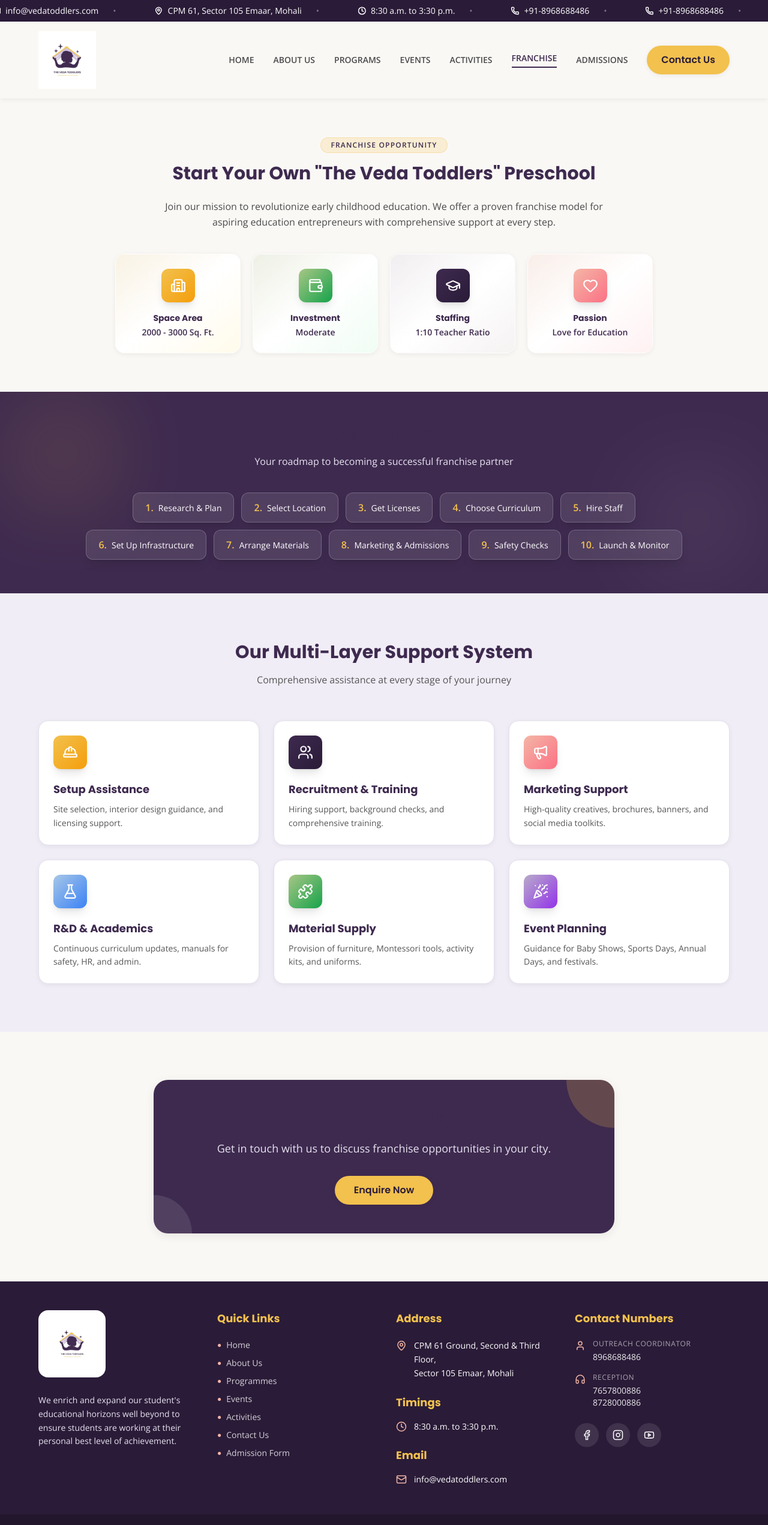
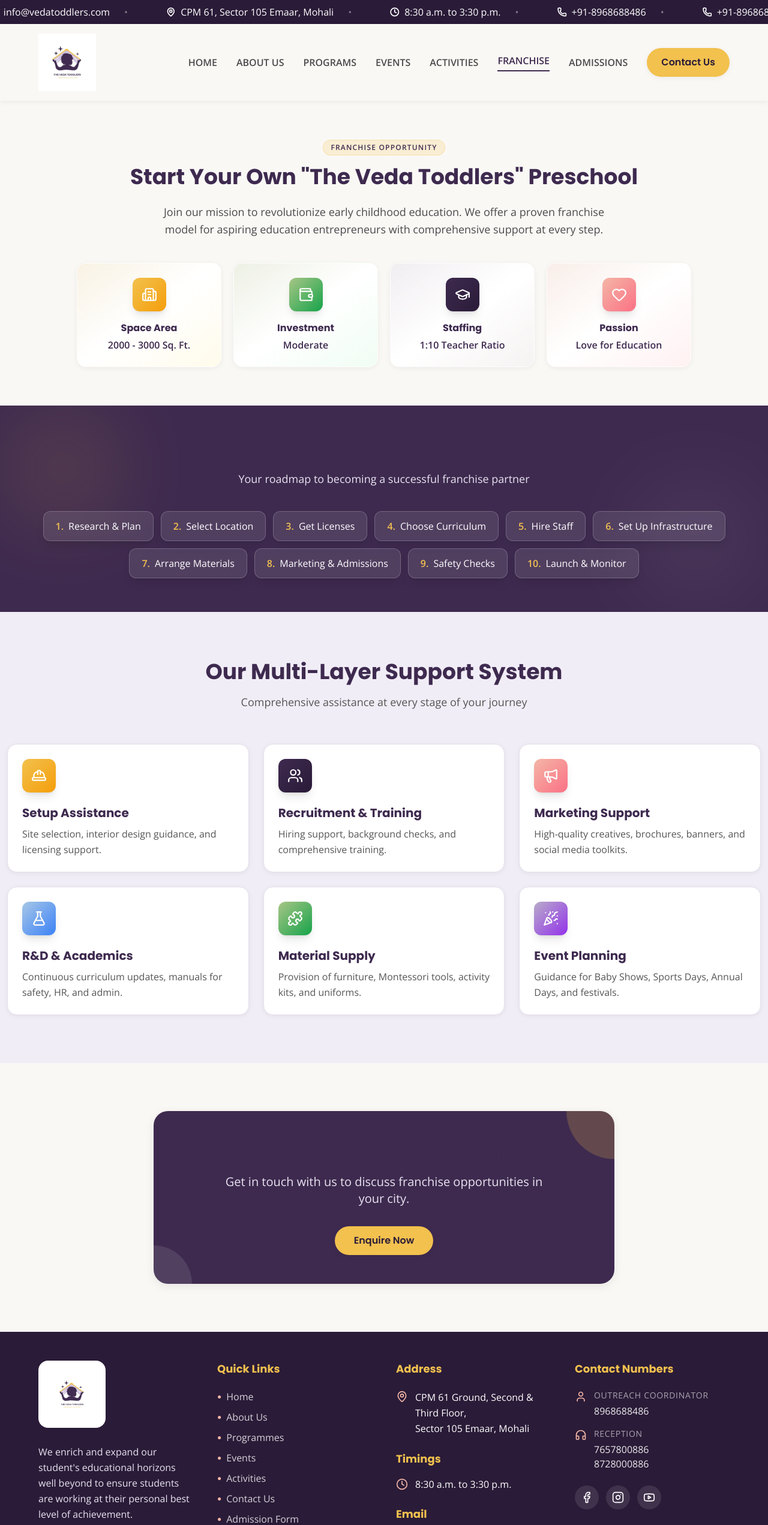
Before and after one commit to thevedatoddlers09/toddlers, a Next.js app: page /franchise in a window 1280 px wide. Shown: the top 2542 px of the page at 60% size. Built offline with nearby package versions, Linux system fonts and the light colour scheme.

Commit message:
size change

```diff
--- a/app/franchise/page.js
+++ b/app/franchise/page.js
@@ -33,11 +33,11 @@
         <main className="bg-veda-background-DEFAULT">
 
             {/* Intro */}
-            <section className="py-16 px-4 text-center">
-                <div className="max-w-4xl mx-auto">
-                    <span className="inline-block py-1 px-4 rounded-full bg-veda-accent/20 text-veda-primary font-bold uppercase tracking-widest text-xs mb-4 border border-veda-accent/30">Franchise Opportunity</span>
-                    <h2 className="text-2xl md:text-3xl font-bold font-poppins text-veda-text-heading mb-6">Start Your Own "The Veda Toddlers" Preschool</h2>
-                    <p className="text-base text-veda-text-DEFAULT leading-relaxed mb-10 max-w-3xl mx-auto">
+            <section className="py-16 px-3 text-center">
+                <div className="max-w-5xl mx-auto">
+                    <span className="inline-block py-1 px-3 rounded-full bg-veda-accent/20 text-veda-primary font-bold uppercase tracking-widest text-xs mb-4 border border-veda-accent/30">Franchise Opportunity</span>
+                    <h2 className="text-3xl md:text-4xl font-bold font-poppins text-veda-text-heading mb-6">Start Your Own "The Veda Toddlers" Preschool</h2>
+                    <p className="text-lg text-veda-text-DEFAULT leading-relaxed mb-10 max-w-3xl mx-auto">
                         Join our mission to revolutionize early childhood education. We offer a proven franchise model for aspiring education entrepreneurs with comprehensive support at every step.
                     </p>
 
@@ -51,8 +51,8 @@
                                         <div className={`w-14 h-14 bg-gradient-to-br ${req.gradient} text-white rounded-xl flex items-center justify-center mb-4 mx-auto shadow-lg group-hover:scale-110 transition-transform`}>
                                             <req.Icon size={26} />
                                         </div>
-                                        <h3 className="font-bold text-veda-text-heading text-sm mb-1 font-poppins">{req.label}</h3>
-                                        <p className="text-veda-primary font-semibold text-sm">{req.value}</p>
+                                        <h3 className="font-bold text-veda-text-heading text-base mb-1 font-poppins">{req.label}</h3>
+                                        <p className="text-veda-primary font-semibold text-base">{req.value}</p>
                                     </div>
                                 </div>
                             </div>
@@ -62,18 +62,18 @@
             </section>
 
             {/* 10 Steps Timeline - Enhanced */}
-            <section className="py-14 px-4 bg-veda-primary text-white overflow-hidden relative">
+            <section className="py-14 px-3 bg-veda-primary text-white overflow-hidden relative">
                 <div className="absolute top-10 left-10 w-32 h-32 bg-veda-accent rounded-full blur-[80px] opacity-30"></div>
                 <div className="absolute bottom-10 right-10 w-40 h-40 bg-white rounded-full blur-[80px] opacity-10"></div>
-                <div className="max-w-5xl mx-auto relative z-10">
-                    <h2 className="text-center font-poppins text-2xl font-bold mb-4">10 Steps to Launch</h2>
-                    <p className="text-center text-veda-secondary-light mb-10 max-w-2xl mx-auto">Your roadmap to becoming a successful franchise partner</p>
+                <div className="max-w-[1400px] mx-auto relative z-10">
+                    <h2 className="text-center font-poppins text-3xl font-bold mb-4">10 Steps to Launch</h2>
+                    <p className="text-center text-veda-secondary-light text-lg mb-10 max-w-2xl mx-auto">Your roadmap to becoming a successful franchise partner</p>
                     <div className="flex flex-wrap justify-center gap-3">
                         {steps.map((step, idx) => (
                             <div key={idx} className="flex items-center">
                                 <div className="bg-white/10 backdrop-blur-sm px-5 py-3 rounded-xl border border-white/20 hover:bg-veda-accent hover:text-veda-primary-dark hover:border-veda-accent transition-all duration-300 cursor-default group shadow-lg">
                                     <span className="font-bold text-veda-accent mr-2 group-hover:text-veda-primary-dark">{idx + 1}.</span>
-                                    <span className="font-medium text-sm">{step}</span>
+                                    <span className="font-medium text-base">{step}</span>
                                 </div>
                             </div>
                         ))}
@@ -82,12 +82,12 @@
             </section>
 
             {/* Support System - Redesigned */}
-            <section className="py-20 px-4 bg-veda-background-muted">
-                <div className="max-w-6xl mx-auto">
-                    <h2 className="text-center font-poppins text-3xl font-bold text-veda-text-heading mb-4">
+            <section className="py-20 px-3 bg-veda-background-muted">
+                <div className="max-w-[1400px] mx-auto">
+                    <h2 className="text-center font-poppins text-4xl font-bold text-veda-text-heading mb-4">
                         Our Multi-Layer Support System
                     </h2>
-                    <p className="text-center text-veda-text-muted mb-14 max-w-2xl mx-auto">Comprehensive assistance at every stage of your journey</p>
+                    <p className="text-center text-veda-text-muted text-lg mb-14 max-w-2xl mx-auto">Comprehensive assistance at every stage of your journey</p>
                     <div className="flex flex-wrap justify-center gap-6">
                         {support.map((item, idx) => (
                             <div key={idx} className="w-full md:w-[calc(50%-12px)] lg:w-[calc(33.333%-16px)]">
@@ -95,8 +95,8 @@
                                     <div className={`w-14 h-14 bg-gradient-to-br ${item.gradient} text-white rounded-xl flex items-center justify-center mb-5 shadow-lg group-hover:scale-110 transition-transform`}>
                                         <item.Icon size={26} />
                                     </div>
-                                    <h3 className="text-lg font-bold mb-2 font-poppins text-veda-text-heading">{item.title}</h3>
-                                    <p className="text-veda-text-muted text-sm leading-relaxed">{item.desc}</p>
+                                    <h3 className="text-xl font-bold mb-2 font-poppins text-veda-text-heading">{item.title}</h3>
+                                    <p className="text-veda-text-muted text-base leading-relaxed">{item.desc}</p>
                                 </div>
                             </div>
                         ))}
@@ -105,13 +105,13 @@
             </section>
 
             {/* CTA - Enhanced */}
-            <section className="py-20 px-4 text-center">
+            <section className="py-20 px-3 text-center">
                 <div className="max-w-3xl mx-auto relative bg-veda-primary p-12 rounded-3xl text-white shadow-softer overflow-hidden">
                     <div className="absolute top-0 right-0 w-40 h-40 bg-veda-accent/20 rounded-full -translate-y-1/2 translate-x-1/2"></div>
                     <div className="absolute bottom-0 left-0 w-32 h-32 bg-white/10 rounded-full translate-y-1/2 -translate-x-1/2"></div>
                     <div className="relative z-10">
-                        <h2 className="text-2xl md:text-3xl font-bold font-poppins mb-4">Ready to Start Your Journey?</h2>
-                        <p className="text-lg mb-8 text-veda-secondary-light max-w-xl mx-auto">Get in touch with us to discuss franchise opportunities in your city.</p>
+                        <h2 className="text-3xl md:text-4xl font-bold font-poppins mb-4">Ready to Start Your Journey?</h2>
+                        <p className="text-xl mb-8 text-veda-secondary-light max-w-xl mx-auto">Get in touch with us to discuss franchise opportunities in your city.</p>
                         <Button variant="primary" href="/contact" className="bg-veda-accent hover:bg-veda-accent-dark text-veda-primary-dark border-none font-bold px-8 py-3 shadow-lg">
                             Enquire Now
                         </Button>
--- a/components/Footer.js
+++ b/components/Footer.js
@@ -23,7 +23,7 @@
                         <div className="bg-white rounded-2xl p-4 inline-block mb-5">
                             <img src="/logo.jpg" alt="The Veda Toddlers Logo" className="h-20 w-auto object-contain" />
                         </div>
-                        <p className="text-veda-secondary-light text-sm leading-relaxed font-opensans">
+                        <p className="text-veda-secondary-light text-base leading-relaxed font-opensans">
                             We enrich and expand our student's educational horizons well beyond to ensure students are working at their personal best level of achievement.
                         </p>
                     </div>
@@ -33,7 +33,7 @@
                         <h3 className="text-veda-accent text-lg font-bold mb-5">
                             Quick Links
                         </h3>
-                        <ul className="space-y-2.5 font-opensans text-sm">
+                        <ul className="space-y-2.5 font-opensans text-base">
                             {quickLinks.map((link, idx) => (
                                 <li key={idx}>
                                     <Link href={link.href} className="text-white/80 hover:text-veda-accent transition-colors flex items-center gap-2">
@@ -50,9 +50,9 @@
                         <h3 className="text-veda-accent text-lg font-bold mb-5">
                             Address
                         </h3>
-                        <div className="space-y-4 font-opensans text-sm">
+                        <div className="space-y-4 font-opensans text-base">
                             <div className="flex items-start gap-3">
-                                <MapPin size={18} className="text-veda-playful-peach mt-0.5 flex-shrink-0" />
+                                <MapPin size={20} className="text-veda-playful-peach mt-0.5 flex-shrink-0" />
                                 <p className="text-white leading-relaxed">
                                     CPM 61 Ground, Second & Third Floor,<br />
                                     Sector 105 Emaar, Mohali
@@ -63,16 +63,16 @@
                         <h3 className="text-veda-accent text-lg font-bold mt-6 mb-4">
                             Timings
                         </h3>
-                        <div className="flex items-center gap-3 font-opensans text-sm">
-                            <Clock size={18} className="text-veda-playful-peach flex-shrink-0" />
+                        <div className="flex items-center gap-3 font-opensans text-base">
+                            <Clock size={20} className="text-veda-playful-peach flex-shrink-0" />
                             <p className="text-white">8:30 a.m. to 3:30 p.m.</p>
                         </div>
 
                         <h3 className="text-veda-accent text-lg font-bold mt-6 mb-4">
                             Email
                         </h3>
-                        <div className="flex items-center gap-3 font-opensans text-sm">
-                            <Mail size={18} className="text-veda-playful-peach flex-shrink-0" />
+                        <div className="flex items-center gap-3 font-opensans text-base">
+                            <Mail size={20} className="text-veda-playful-peach flex-shrink-0" />
                             <a href="mailto:info@vedatoddlers.com" className="text-white hover:text-veda-accent transition-colors">
                                 info@vedatoddlers.com
                             </a>
@@ -84,20 +84,20 @@
                         <h3 className="text-veda-accent text-lg font-bold mb-5">
                             Contact Numbers
                         </h3>
-                        <div className="space-y-4 font-opensans text-sm">
+                        <div className="space-y-4 font-opensans text-base">
                             <div className="flex items-start gap-3">
-                                <User size={18} className="text-veda-playful-peach mt-0.5 flex-shrink-0" />
+                                <User size={20} className="text-veda-playful-peach mt-0.5 flex-shrink-0" />
                                 <div>
-                                    <p className="text-white/60 text-xs uppercase tracking-wider mb-1">Outreach Coordinator</p>
+                                    <p className="text-white/60 text-sm uppercase tracking-wider mb-1">Outreach Coordinator</p>
                                     <a href="tel:8968688486" className="text-white/90 hover:text-veda-accent transition-colors font-medium">
                                         8968688486
                                     </a>
                                 </div>
                             </div>
                             <div className="flex items-start gap-3">
-                                <Headphones size={18} className="text-veda-playful-peach mt-0.5 flex-shrink-0" />
+                                <Headphones size={20} className="text-veda-playful-peach mt-0.5 flex-shrink-0" />
                                 <div>
-                                    <p className="text-white/60 text-xs uppercase tracking-wider mb-1">Reception</p>
+                                    <p className="text-white/60 text-sm uppercase tracking-wider mb-1">Reception</p>
                                     <a href="tel:7657800886" className="text-white/90 hover:text-veda-accent transition-colors font-medium block">
                                         7657800886
                                     </a>
@@ -112,13 +112,13 @@
                         <div className="mt-6">
                             <div className="flex gap-3">
                                 <a href="#" className="w-10 h-10 bg-white/10 rounded-full flex items-center justify-center hover:bg-veda-accent hover:text-veda-primary-dark transition-all">
-                                    <Facebook size={18} />
+                                    <Facebook size={20} />
                                 </a>
                                 <a href="#" className="w-10 h-10 bg-white/10 rounded-full flex items-center justify-center hover:bg-veda-playful-peach hover:text-white transition-all">
-                                    <Instagram size={18} />
+                                    <Instagram size={20} />
                                 </a>
                                 <a href="#" className="w-10 h-10 bg-white/10 rounded-full flex items-center justify-center hover:bg-red-500 hover:text-white transition-all">
-                                    <Youtube size={18} />
+                                    <Youtube size={20} />
                                 </a>
                             </div>
                         </div>
@@ -127,7 +127,7 @@
             </div>
 
             {/* Copyright Bar */}
-            <div className="bg-black/20 py-4 px-[5%] text-center font-opensans text-sm text-white/70">
+            <div className="bg-black/20 py-4 px-[5%] text-center font-opensans text-base text-white/70">
                 &copy; {new Date().getFullYear()} All rights reserved | The Veda Toddlers
             </div>
         </footer>
--- a/components/HeroCarousel.js
+++ b/components/HeroCarousel.js
@@ -68,7 +68,7 @@
             {slides.map((slide, index) => (
                 <div
                     key={slide.id}
-                    className={`absolute top-0 left-0 w-full h-full flex items-center justify-center text-center px-[5%] transition-opacity duration-700 ease-out bg-cover bg-center ${index === currentSlide ? 'opacity-100 z-10' : 'opacity-0'}`}
+                    className={`absolute top-0 left-0 w-full h-full flex items-center justify-center text-center px-[3%] transition-opacity duration-700 ease-out bg-cover bg-center ${index === currentSlide ? 'opacity-100 z-10' : 'opacity-0'}`}
                     style={{
                         backgroundImage: `linear-gradient(to bottom, rgba(62, 42, 79, 0.5), rgba(42, 27, 56, 0.7)), url(${slide.image})`,
                     }}
--- a/components/Navbar.js
+++ b/components/Navbar.js
@@ -30,7 +30,7 @@
                         <Link
                             key={link.href}
                             href={link.href}
-                            className={`font-semibold uppercase text-sm transition-colors hover:text-veda-primary ${isActive ? 'text-veda-primary border-b-2 border-veda-primary pb-1' : 'text-veda-text-DEFAULT'
+                            className={`font-semibold uppercase text-base transition-colors hover:text-veda-primary ${isActive ? 'text-veda-primary border-b-2 border-veda-primary pb-1' : 'text-veda-text-DEFAULT'
                                 }`}
                         >
                             {link.name}
--- a/components/StatsCounter.js
+++ b/components/StatsCounter.js
@@ -63,8 +63,8 @@
     };
 
     return (
-        <section className="py-16 px-[5%] bg-veda-primary" ref={sectionRef}>
-            <div className="max-w-5xl mx-auto">
+        <section className="py-16 px-[3%] bg-veda-primary" ref={sectionRef}>
+            <div className="max-w-[1400px] mx-auto">
                 <div className="grid grid-cols-1 md:grid-cols-3 gap-10 text-center">
                     {stats.map((stat) => (
                         <div key={stat.key} className="flex flex-col items-center">
--- a/components/TopBar.js
+++ b/components/TopBar.js
@@ -16,8 +16,8 @@
         <div className="bg-veda-primary-dark overflow-hidden whitespace-nowrap">
             <div className="animate-marquee inline-flex py-2">
                 {marqueeItems.map((item, idx) => (
-                    <div key={idx} className="inline-flex items-center gap-2 mx-6 text-white text-sm font-medium">
-                        <item.Icon size={14} strokeWidth={2.5} />
+                    <div key={idx} className="inline-flex items-center gap-2 mx-6 text-white text-base font-medium">
+                        <item.Icon size={16} strokeWidth={2.5} />
                         <span>{item.text}</span>
                         <span className="mx-4 text-white/40">•</span>
                     </div>
```
Also changed, not shown: app/about/page.js (+31 -31 lines), app/activities/page.module.css (+12 -12 lines), app/contact/page.module.css (+13 -13 lines), app/events/page.module.css (+6 -6 lines), app/page.js (+23 -23 lines), app/programs/page.js (+16 -16 lines).
